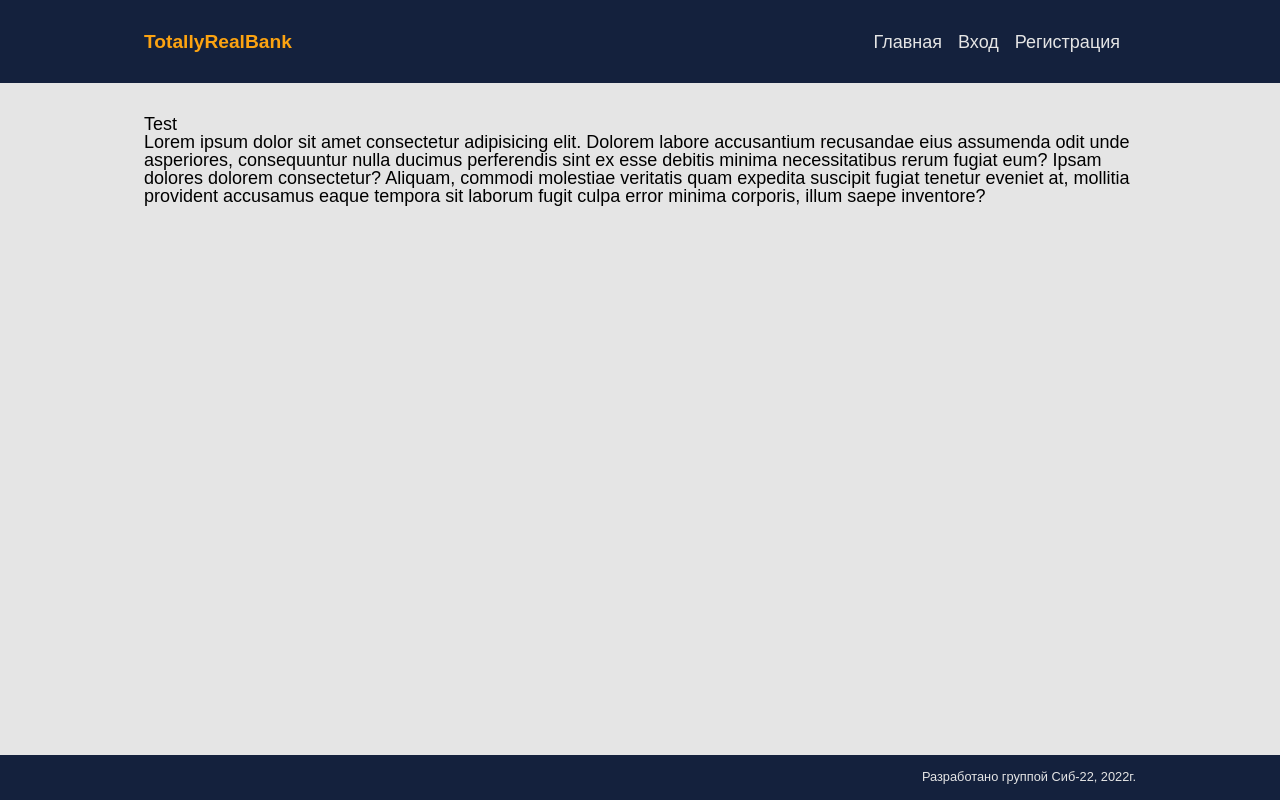
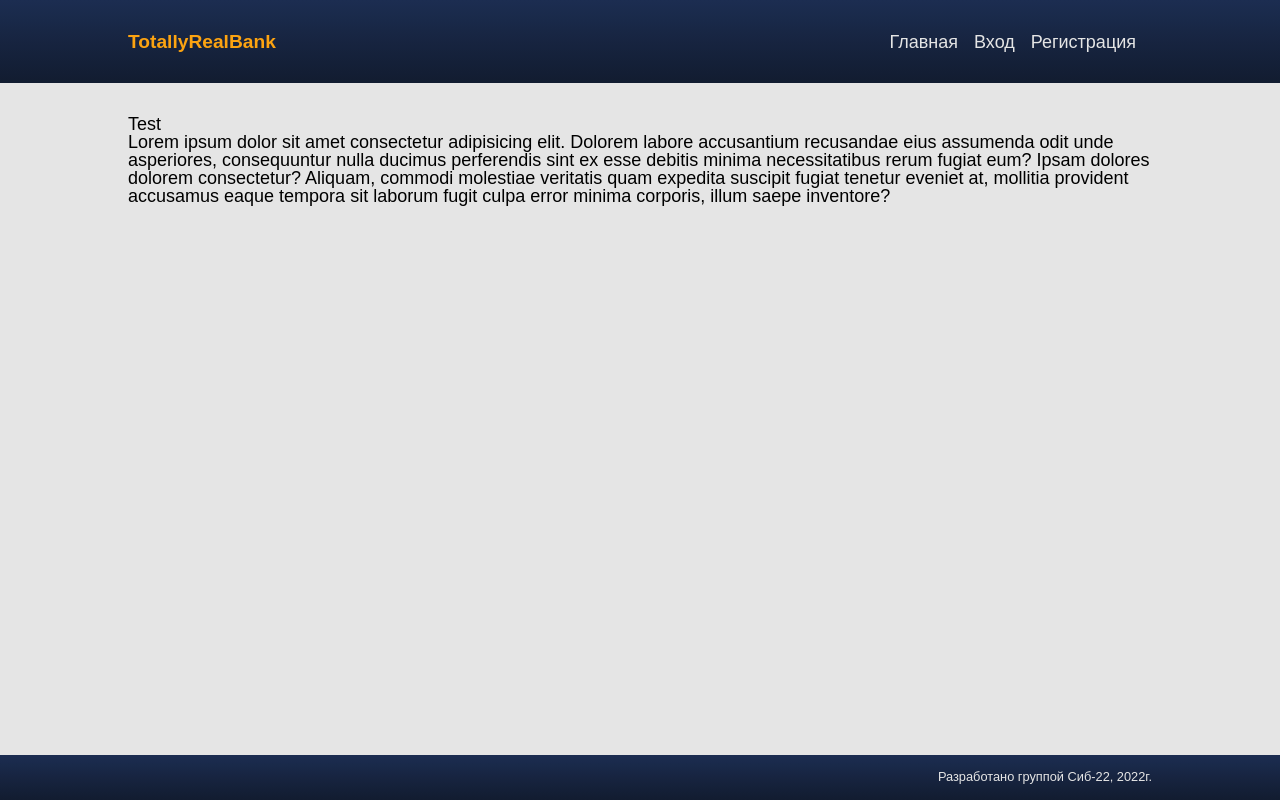
Before and after one commit to SIB-22-Bank-project/main, a Django app: page / in a window 1280 px wide. Run offline with Django 4.2, Linux system fonts and the light colour scheme.

Commit message:
added styles

```diff
--- a/SIB-22-Bank-project/static/css/footer.css
+++ b/SIB-22-Bank-project/static/css/footer.css
@@ -3,12 +3,12 @@
     padding: 1rem 0rem;
     font-size: 0.8rem;
     text-align: right;
-    background: var(--oxford-blue);
+    background-image: var(--blue-gradient);
     color: var(--platinum);
     position: fixed;
     bottom: 0;
     width: 100%;
 }
 .footer-container > p {
-    margin-right: 9rem;
+    margin-right: 8rem;
 }
--- a/SIB-22-Bank-project/static/css/header.css
+++ b/SIB-22-Bank-project/static/css/header.css
@@ -1,7 +1,7 @@
 @import url(./main.css);
 .header-container {
-    padding: 2rem 9rem;
-    background: var(--oxford-blue);
+    padding: 2rem 8rem;
+    background-image: var(--blue-gradient);
     color: var(--platinum);
     display: flex;
     align-items: center;
--- a/SIB-22-Bank-project/static/css/main.css
+++ b/SIB-22-Bank-project/static/css/main.css
@@ -7,6 +7,7 @@
     --orange-web: #FCA311;
     --platinum: #E5E5E5;
     --white: #FFFFFF;
+    --blue-gradient: linear-gradient(to bottom, #1c2d51, #192949, #172440, #142038, #121c30);
 }
 body {
     font-size: 18px;
@@ -15,5 +16,5 @@ body {
     background: var(--platinum);
 }
 .main-container {
-    padding: 2rem 9rem;
+    padding: 2rem 8rem;
 }
```
